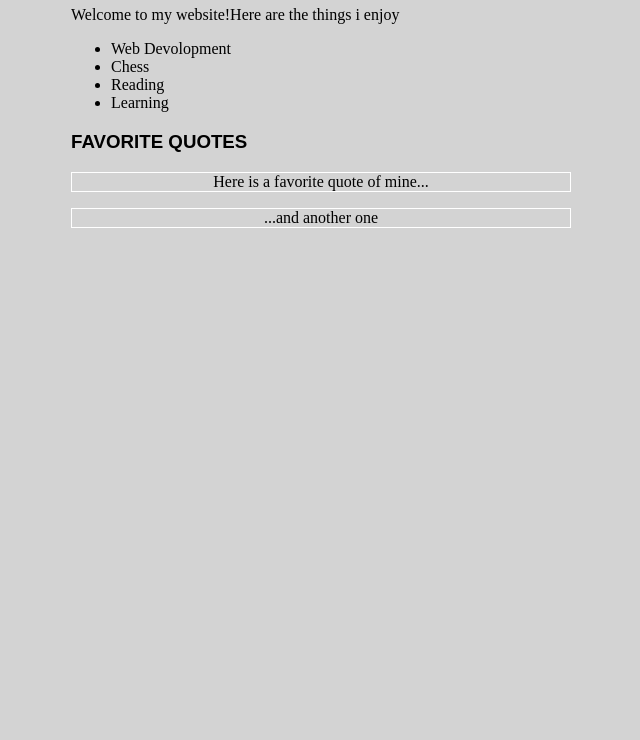
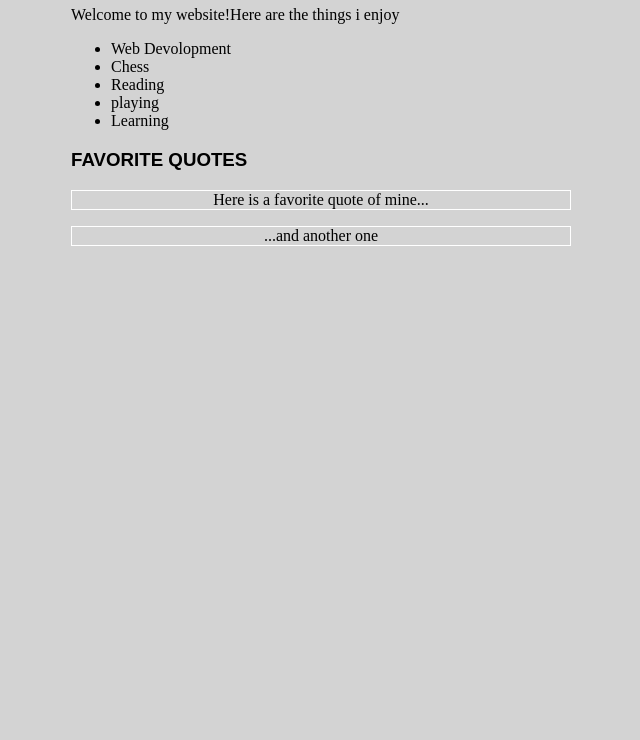
Before and after one commit to vvishnumohan123/vishnu-s, a plain HTML site: page index.html in a window 1280 px wide. Shown: the part 60-800 px from the top of the page, without its empty margins (319-959 px from the left). Drawn offline with Linux system fonts and the light colour scheme.

Commit message:
second commit

```diff
--- a/index.html
+++ b/index.html
@@ -13,6 +13,7 @@
 <li>Web Devolopment</li>
 <li>Chess</li>
 <li>Reading</li>
+<li>playing</li>
 <li>Learning</li>
 </ul>
 
```
